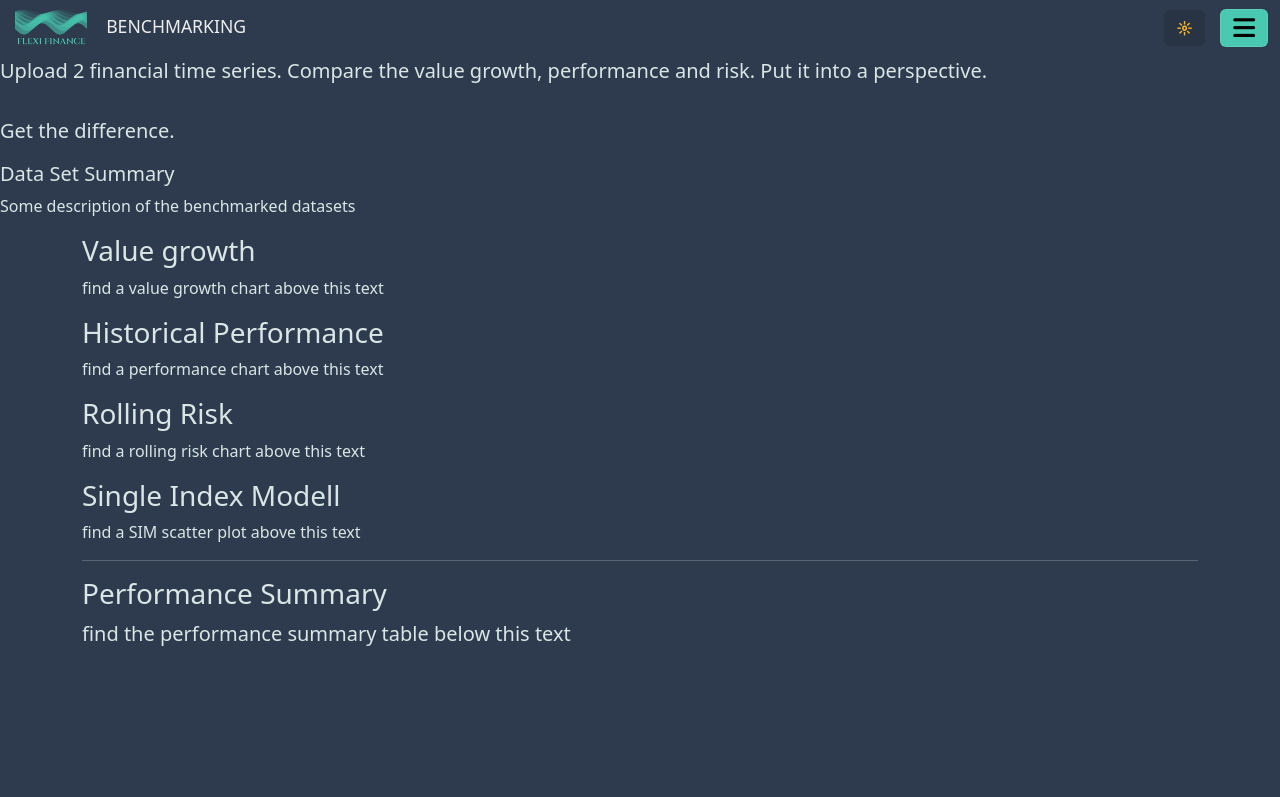
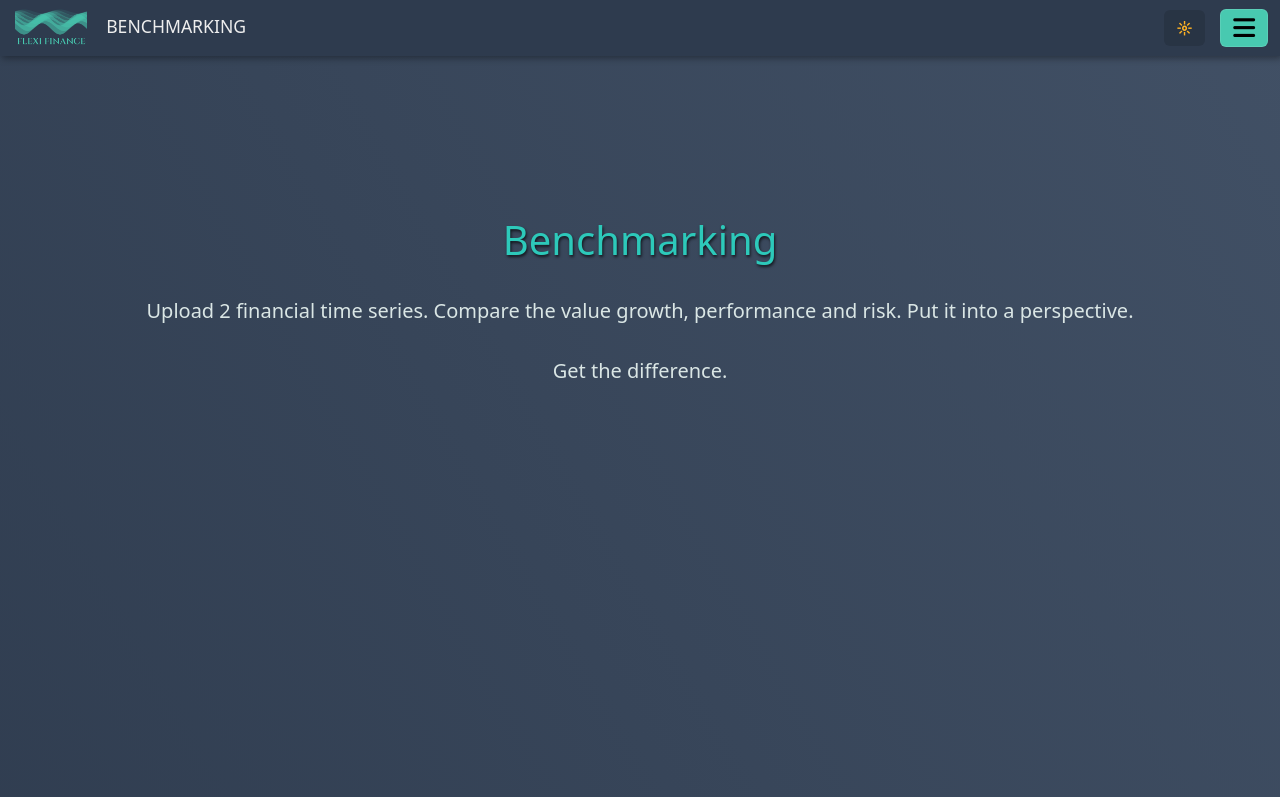
Before and after one commit to flexirexi/flexifinance-benchmarking, a plain HTML site: page index.html in a window 1280 px wide. Shown: the top 797 px of the page. Drawn offline with nearby package versions, Linux system fonts and the light colour scheme.

```diff
--- a/assets/css/styles.css
+++ b/assets/css/styles.css
@@ -7,6 +7,7 @@ html[theme="dark mode"] {
     --title: #2DC9BA;
     --link: #48C9B0;
     --bg: #2E3B4E;
+    --bg2: #415065;
 
     --nav-bg: #2E3B4E; /* fixed */
 
@@ -34,16 +35,23 @@ html[theme="light mode"] {
 	--title: #315857;
 	--link: #1b816c;
     --bg: #eee;
+    --bg2: #eee;
 }
 
 html[theme] body {
-    background-color: var(--bg);
+    background:  linear-gradient(60deg, var(--bg), var(--bg2));
     color: var(--text);
 }
 
-nav {
+html[theme] h1, h2, h3, h4, h5, h6 {
+    color: var(--title);
+    text-shadow: 1px 1.5px 3px #000000B0;
+}
+
+html[theme] nav {
     height: 56px;
-    background-color: var(--bg);
+    background-color: var(--nav-bg);
+    box-shadow: 2px 2px 7px #00000060;
 }
 
 /* 02 Generic classes ------------------------------------------ */
@@ -91,6 +99,14 @@ html[theme] .navbar-toggler:active {
     box-shadow: none;
 }
 
+html[theme] .landing-page {
+    height: calc(100vh - 56px);
+    margin-top: 56px;
+    padding-top: 20vh;
+    display: block;
+    text-align: center;
+
+}
 
 /* 03 specific elements ------------------------------------ */
 #theme-toggle {
--- a/index.html
+++ b/index.html
@@ -57,10 +57,6 @@
               </ul>
             </li>
           </ul>
-          <form class="d-flex mt-3" role="search">
-            <input class="form-control me-2" type="search" placeholder="Search" aria-label="Search">
-            <button class="btn btn-success" type="submit">Search</button>
-          </form>
         </div>
       </div>
     </div>
@@ -69,6 +65,7 @@
   <!-- HEADER: landing page -->
   <header class="landing-page">
     <h1>Benchmarking</h1>
+    <br>
     <p class="lead">
       Upload 2 financial time series. Compare the value growth, performance and risk. Put it into a perspective.
       <br><br>Get the difference.
```
